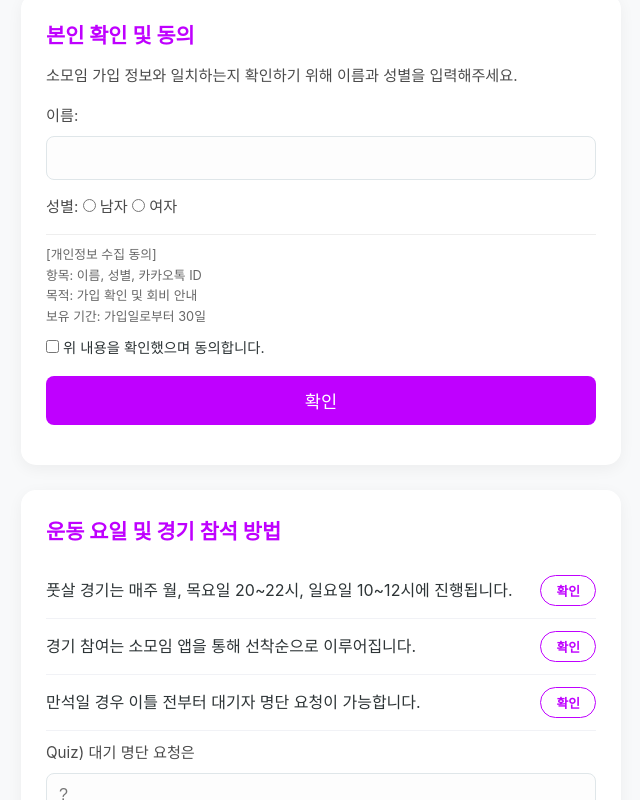
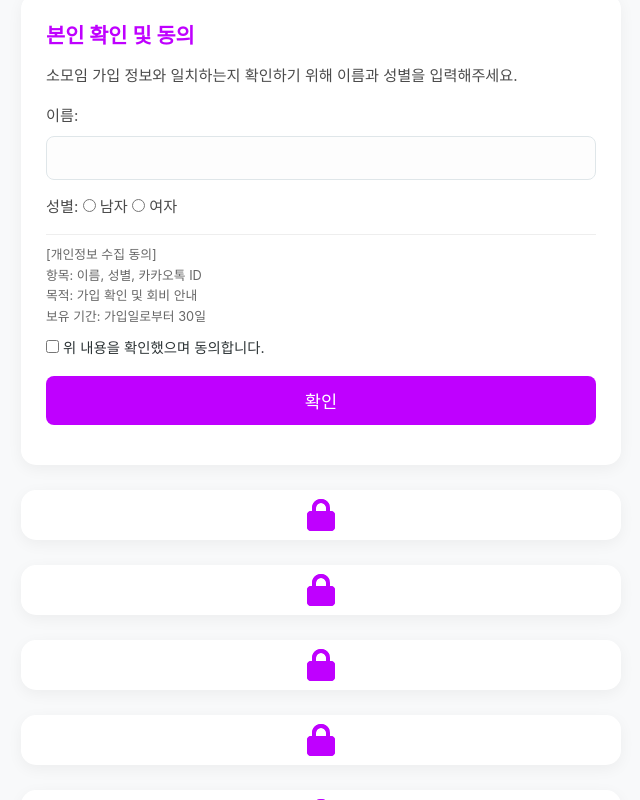
Before and after one commit to SEO-JiHo/footgreena, a website: page index.html in a window 1280 px wide. Both pictures are taken after a click on the button "확인". Shown: the part 567-1367 px from the top of the page, without its empty margins (319-959 px from the left). Drawn offline with Linux system fonts and the light colour scheme.

Commit message:
block close

```diff
--- a/index.html
+++ b/index.html
@@ -72,7 +72,7 @@
                         </div>
                     </div>
                 </div>
-                <!-- <i class="fas fa-lock locked"></i><i class="fas fa-unlock unlocked"></i> -->
+                <i class="fas fa-lock locked"></i><i class="fas fa-unlock unlocked"></i>
             </div>
 
             <div class="block" id="block3">
@@ -84,7 +84,7 @@
                         <li>지각이 누적될 경우, 경고나 퇴출 조치가 있을 수 있습니다. <button type="button" class="li-check-btn">확인</button></li>
                     </ul>
                 </div>
-                <!-- <i class="fas fa-lock locked"></i><i class="fas fa-unlock unlocked"></i> -->
+                <i class="fas fa-lock locked"></i><i class="fas fa-unlock unlocked"></i>
             </div>
 
             <div class="block" id="block4">
@@ -97,7 +97,7 @@
                         <li>남성분들은 패널티 에어리어 안에서만 인사이드 슈팅이 가능합니다. <button type="button" class="li-check-btn">확인</button></li>
                     </ul>
                 </div>
-                <!-- <i class="fas fa-lock locked"></i><i class="fas fa-unlock unlocked"></i> -->
+                <i class="fas fa-lock locked"></i><i class="fas fa-unlock unlocked"></i>
             </div>
 
             <div class="block" id="block5">
@@ -109,7 +109,7 @@
                         <li>사전에 합의되지 않은 중도 참여는 불가합니다. <button type="button" class="li-check-btn">확인</button></li>
                     </ul>
                 </div>
-                <!-- <i class="fas fa-lock locked"></i><i class="fas fa-unlock unlocked"></i> -->
+                <i class="fas fa-lock locked"></i><i class="fas fa-unlock unlocked"></i>
             </div>
 
             <div class="block" id="block6">
@@ -120,7 +120,7 @@
                         <li>문의사항은 신문고방을 이용해주세요.<button type="button" class="li-check-btn">확인</button></li>
                     </ul>
                 </div>
-                <!-- <i class="fas fa-lock locked"></i><i class="fas fa-unlock unlocked"></i> -->
+                <i class="fas fa-lock locked"></i><i class="fas fa-unlock unlocked"></i>
             </div>
 
             <div class="block" id="block7">
@@ -173,7 +173,7 @@
                         </div>
                     </div>
                 </div>
-                <!-- <i class="fas fa-lock locked"></i><i class="fas fa-unlock unlocked"></i> -->
+                <i class="fas fa-lock locked"></i><i class="fas fa-unlock unlocked"></i>
             </div>
         </form>
     </div>
--- a/script.js
+++ b/script.js
@@ -1,5 +1,30 @@
 document.addEventListener('DOMContentLoaded', function () {
-    // 0. 이미지 슬라이더 기능 (우선 실행)
+
+    // 0. 이미지 슬라이더 tmp
+
+    const blocks = document.querySelectorAll('.block');
+
+    let userName = '', userGender = '';
+
+    // 모든 조건이 충족되었는지 검사하는 핵심 함수
+    function checkBlockCompletion(block, index) {
+        const liButtons = block.querySelectorAll('.li-check-btn');
+        const allLiChecked = liButtons.length > 0 && Array.from(liButtons).every(btn => btn.classList.contains('active'));
+
+        // 블록 2 특수 조건: 리스트 버튼들 + 퀴즈 정답
+        if (index === 1) {
+            const numBtn = block.querySelector('#num-button');
+            if (allLiChecked && numBtn.disabled) {
+                showNextBlock(index);
+            }
+        }
+        // 리스트 버튼만 있는 일반 블록들 (Block 2~5)
+        else if (allLiChecked) {
+            showNextBlock(index);
+        }
+    }
+
+        // 0. 이미지 슬라이더 기능 (우선 실행)
     const slides = document.querySelectorAll('.image-slider-container .slide');
     const indicators = document.querySelectorAll('.slider-indicators .indicator');
     const prevBtn = document.querySelector('.slider-nav.prev');
@@ -69,41 +94,6 @@ document.addEventListener('DOMContentLoaded', function () {
 
         // 초기 상태 설정
         updateSlider();
-    }
-
-    const blocks = document.querySelectorAll('.block');
-
-    // [임시] 팀원 공유용: 모든 블록 강제 표시
-    blocks.forEach(block => {
-        const content = block.querySelector('.content');
-        if (content) {
-            content.style.display = 'block';
-            content.style.opacity = '1';
-            content.style.animation = 'none';
-        }
-
-        const icons = block.querySelectorAll('.locked, .unlocked');
-        icons.forEach(icon => icon.style.display = 'none');
-    });
-
-    let userName = '', userGender = '';
-
-    // 모든 조건이 충족되었는지 검사하는 핵심 함수
-    function checkBlockCompletion(block, index) {
-        const liButtons = block.querySelectorAll('.li-check-btn');
-        const allLiChecked = liButtons.length > 0 && Array.from(liButtons).every(btn => btn.classList.contains('active'));
-
-        // 블록 2 특수 조건: 리스트 버튼들 + 퀴즈 정답
-        if (index === 1) {
-            const numBtn = block.querySelector('#num-button');
-            if (allLiChecked && numBtn.disabled) {
-                showNextBlock(index);
-            }
-        }
-        // 리스트 버튼만 있는 일반 블록들 (Block 2~5)
-        else if (allLiChecked) {
-            showNextBlock(index);
-        }
     }
 
     function showNextBlock(currentIndex) {
--- a/styles.css
+++ b/styles.css
@@ -72,7 +72,7 @@ h1 {
 }
 
 .content {
-    display: blcok; /* JS에서 제어 */
+    display: none; /* JS에서 제어 */
     animation: fadeIn 0.8s ease forwards;
 }
 
@@ -149,6 +149,7 @@ input:focus {
     border: 1.5px solid #BF00FF;
     color: #BF00FF;
     padding: 5px 15px;
+    margin-left: 3px;
     border-radius: 20px;
     font-size: 0.8rem;
     font-weight: 600;
@@ -163,14 +164,14 @@ input:focus {
 }
 
 /* 6. 아이콘 스타일 (잠금/해제) */
-/* .locked, .unlocked {
+.locked, .unlocked {
     position: absolute;
     top: 50%;
     left: 50%;
     transform: translate(-50%, -50%);
     font-size: 2rem;
     color: #BF00FF;
-} */
+}
 
 .unlocked {
     color: #BF00FF;
```
Also changed, not shown: functions/submit.js (+9 -3 lines).
